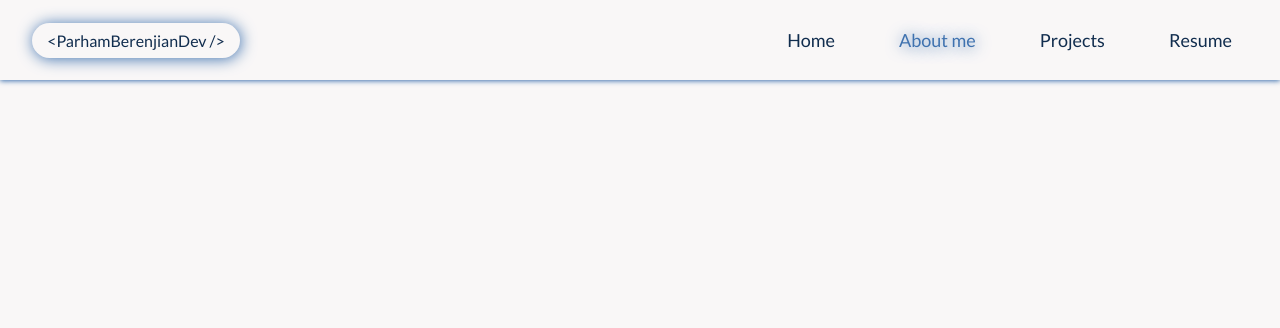
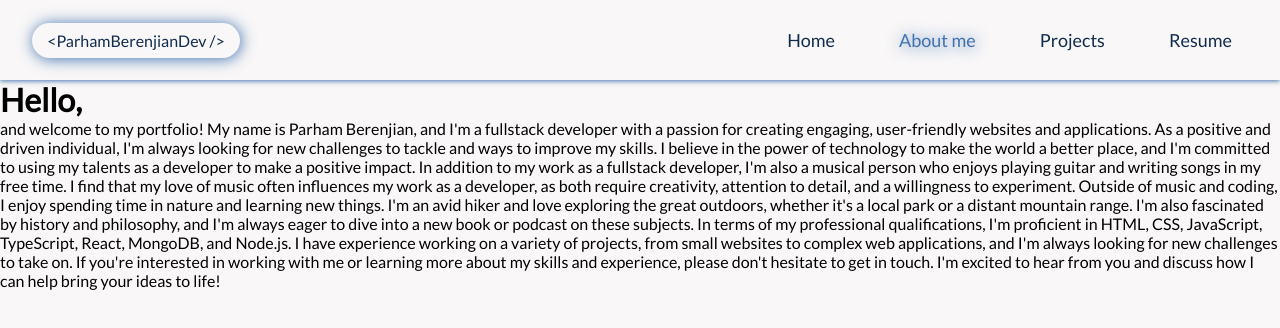
Before and after one commit to ParhamInBinary/MyPortfolio, a React (Vite) app: page /about in a window 1280 px wide. Shown: the top 328 px of the page. Built offline with nearby package versions, Linux system fonts and the light colour scheme.

Commit message:
added text

```diff
--- a/src/pages/AboutMePage.tsx
+++ b/src/pages/AboutMePage.tsx
@@ -1,3 +1,40 @@
 export function AboutMePage() {
-  return <></>;
+  return (
+    <div className="aboutMeContainer">
+      <h1>Hello,</h1>
+      <div>
+        and welcome to my portfolio! My name is Parham
+        Berenjian, and I'm a fullstack developer with a
+        passion for creating engaging, user-friendly
+        websites and applications. As a positive and driven
+        individual, I'm always looking for new challenges to
+        tackle and ways to improve my skills. I believe in
+        the power of technology to make the world a better
+        place, and I'm committed to using my talents as a
+        developer to make a positive impact. In addition to
+        my work as a fullstack developer, I'm also a musical
+        person who enjoys playing guitar and writing songs
+        in my free time. I find that my love of music often
+        influences my work as a developer, as both require
+        creativity, attention to detail, and a willingness
+        to experiment. Outside of music and coding, I enjoy
+        spending time in nature and learning new things. I'm
+        an avid hiker and love exploring the great outdoors,
+        whether it's a local park or a distant mountain
+        range. I'm also fascinated by history and
+        philosophy, and I'm always eager to dive into a new
+        book or podcast on these subjects. In terms of my
+        professional qualifications, I'm proficient in HTML,
+        CSS, JavaScript, TypeScript, React, MongoDB, and
+        Node.js. I have experience working on a variety of
+        projects, from small websites to complex web
+        applications, and I'm always looking for new
+        challenges to take on. If you're interested in
+        working with me or learning more about my skills and
+        experience, please don't hesitate to get in touch.
+        I'm excited to hear from you and discuss how I can
+        help bring your ideas to life!
+      </div>
+    </div>
+  );
 }
```
